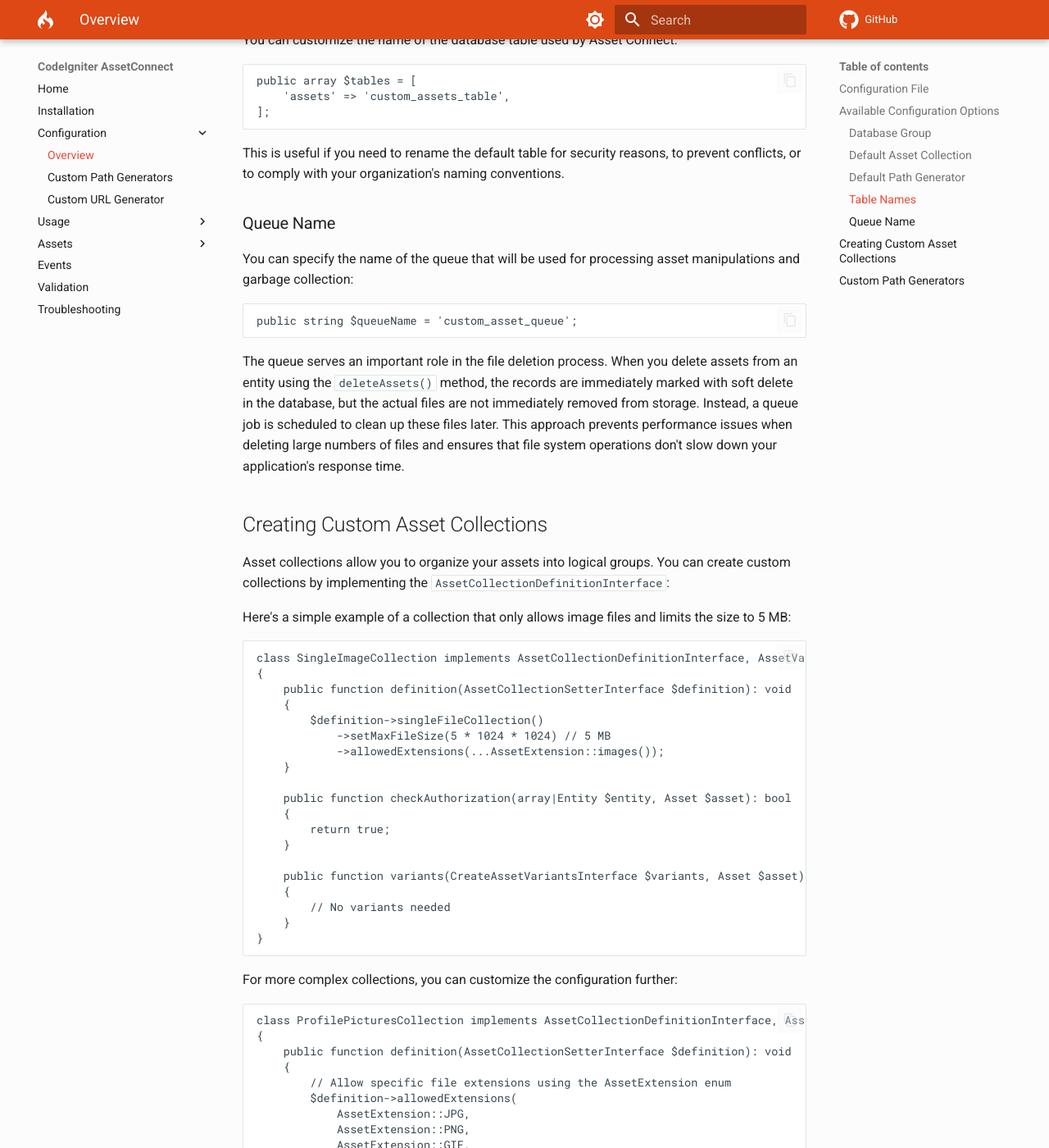
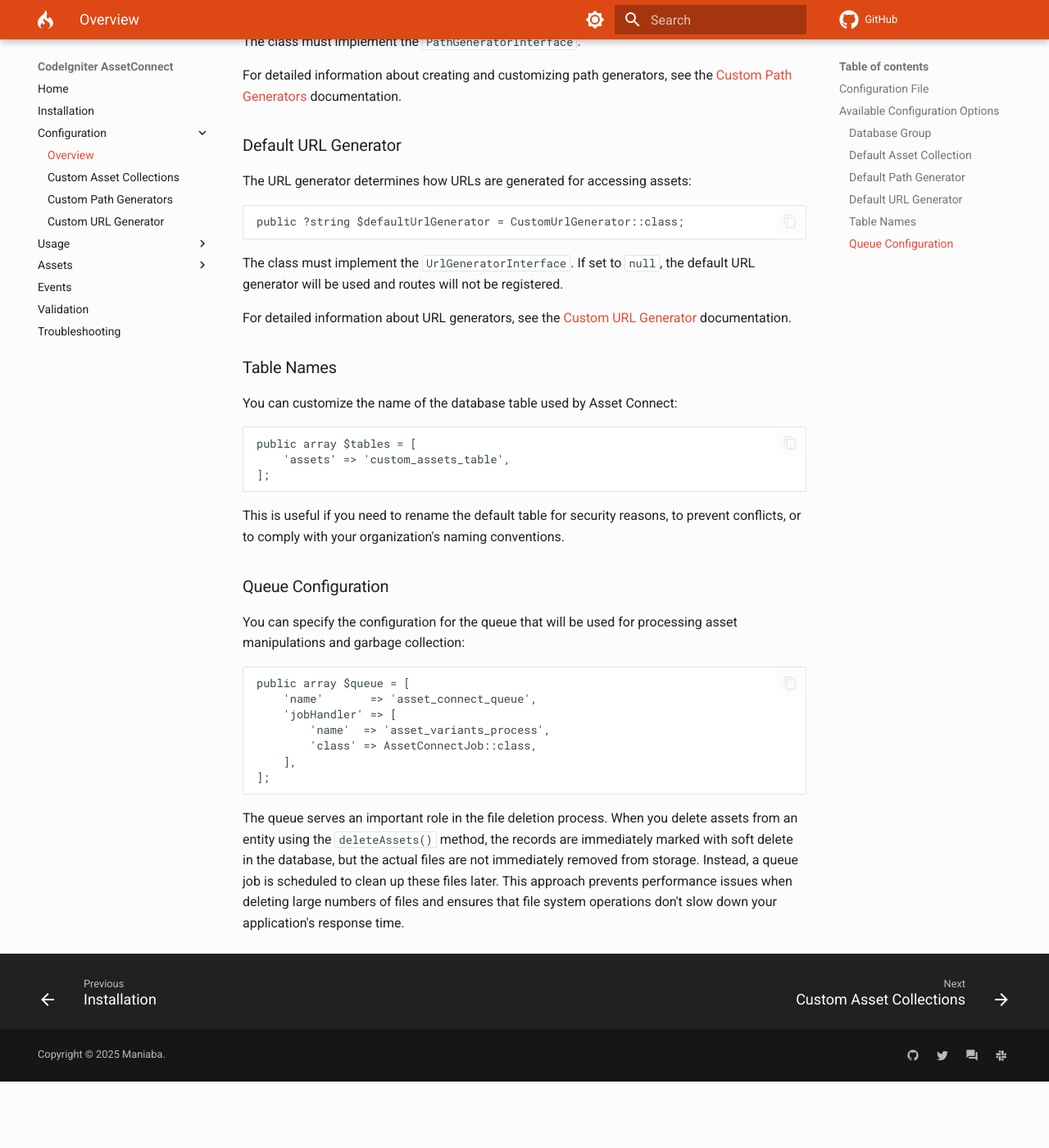
Before and after one commit to maniaba/asset-connect, an MkDocs documentation site: the page built from docs/configuration.md, in a window 1280 px wide and 1400 px high, scrolled down 1250 px. Shown: the whole window at 82% size. Built offline with MkDocs 1.6.1 and Material for MkDocs 9.7.7, drawn with Linux system fonts in a browser that asks for light colours; comment, search, counter and statistics services are not loaded; a style sheet for code colours, icons or effects is not loaded; after the commit the page ends 2569 px from its top, so only the background shows below that; part of the change alters nothing that is shown; some of the changed text lies outside the part shown.

Commit message:
Add custom asset collections documentation and update references

````diff
--- a/docs/basic-usage.md
+++ b/docs/basic-usage.md
@@ -344,6 +344,6 @@ $mimeType = AssetMimeType::fromAssetExtension(AssetExtension::JPG); // 'image/jp
 
 For more advanced usage scenarios, check out the following topics:
 
-- [Custom Asset Collections](configuration.md#creating-custom-asset-collections)
+- [Custom Asset Collections](custom-asset-collections.md)
 - [Custom Path Generators](custom-path-generators.md)
 - [Troubleshooting](troubleshooting.md)
--- a/docs/configuration.md
+++ b/docs/configuration.md
@@ -7,7 +7,9 @@ CodeIgniter Asset Connect provides several configuration options to customize it
 The configuration for Asset Connect is managed through the `Config\Asset.php` file. If this file doesn't exist in your application's config directory, you can create it:
 
 ```php
-class Asset extends BaseConfig
+use Maniaba\AssetConnect\Config\Asset as BaseAssetConfig;
+
+class Asset extends BaseAssetConfig
 {
     // Your custom configuration here
 }
@@ -35,6 +37,8 @@ public string $defaultCollection = CustomAssetCollection::class;
 
 The class must implement the `AssetCollectionDefinitionInterface`.
 
+For detailed information about creating and customizing asset collections, see the [Custom Asset Collections](custom-asset-collections.md) documentation.
+
 ### Default Path Generator
 
 The path generator determines how file paths are generated for stored assets:
@@ -44,6 +48,20 @@ public string $defaultPathGenerator = CustomPathGenerator::class;
 ```
 
 The class must implement the `PathGeneratorInterface`.
+
+For detailed information about creating and customizing path generators, see the [Custom Path Generators](custom-path-generators.md) documentation.
+
+### Default URL Generator
+
+The URL generator determines how URLs are generated for accessing assets:
+
+```php
+public ?string $defaultUrlGenerator = CustomUrlGenerator::class;
+```
+
+The class must implement the `UrlGeneratorInterface`. If set to `null`, the default URL generator will be used and routes will not be registered.
+
+For detailed information about URL generators, see the [Custom URL Generator](custom-url-generator.md) documentation.
 
 ### Table Names
 
@@ -57,105 +75,18 @@ public array $tables = [
 
 This is useful if you need to rename the default table for security reasons, to prevent conflicts, or to comply with your organization's naming conventions.
 
-### Queue Name
+### Queue Configuration
 
-You can specify the name of the queue that will be used for processing asset manipulations and garbage collection:
+You can specify the configuration for the queue that will be used for processing asset manipulations and garbage collection:
 
 ```php
-public string $queueName = 'custom_asset_queue';
+public array $queue = [
+    'name'       => 'asset_connect_queue',
+    'jobHandler' => [
+        'name'  => 'asset_variants_process',
+        'class' => AssetConnectJob::class,
+    ],
+];
 ```
 
 The queue serves an important role in the file deletion process. When you delete assets from an entity using the `deleteAssets()` method, the records are immediately marked with soft delete in the database, but the actual files are not immediately removed from storage. Instead, a queue job is scheduled to clean up these files later. This approach prevents performance issues when deleting large numbers of files and ensures that file system operations don't slow down your application's response time.
-
-## Creating Custom Asset Collections
-
-Asset collections allow you to organize your assets into logical groups. You can create custom collections by implementing the `AssetCollectionDefinitionInterface`:
-
-Here's a simple example of a collection that only allows image files and limits the size to 5 MB:
-
-```php
-class SingleImageCollection implements AssetCollectionDefinitionInterface, AssetVariantsInterface
-{
-    public function definition(AssetCollectionSetterInterface $definition): void
-    {
-        $definition->singleFileCollection()
-            ->setMaxFileSize(5 * 1024 * 1024) // 5 MB
-            ->allowedExtensions(...AssetExtension::images());
-    }
-
-    public function checkAuthorization(array|Entity $entity, Asset $asset): bool
-    {
-        return true;
-    }
-
-    public function variants(CreateAssetVariantsInterface $variants, Asset $asset): void
-    {
-        // No variants needed
-    }
-}
-```
-
-For more complex collections, you can customize the configuration further:
-
-```php
-class ProfilePicturesCollection implements AssetCollectionDefinitionInterface, AssetVariantsInterface
-{
-    public function definition(AssetCollectionSetterInterface $definition): void
-    {
-        // Allow specific file extensions using the AssetExtension enum
-        $definition->allowedExtensions(
-            AssetExtension::JPG,
-            AssetExtension::PNG,
-            AssetExtension::GIF,
-            // You can also use string values
-            'webp'
-        )
-        // Alternatively, you can use the spread operator with AssetExtension::images()
-        // to allow all image extensions at once
-        // ->allowedExtensions(...AssetExtension::images())
-        // Allow specific MIME types using the AssetMimeType enum
-        ->allowedMimeTypes(
-            AssetMimeType::IMAGE_JPEG,
-            AssetMimeType::IMAGE_PNG,
-            AssetMimeType::IMAGE_GIF,
-            // You can also use string values
-            'image/webp'
-        )
-        // Set maximum file size (in bytes)
-        ->setMaxFileSize(5 * 1024 * 1024) // 5MB
-
-        // Make this a single-file collection (only one file allowed)
-        // This is equivalent to calling onlyKeepLatest(1)
-        ->singleFileCollection()
-
-        // OR set a maximum number of files to keep (deletes oldest when exceeded)
-        // ->onlyKeepLatest(10) // Keep only the 10 most recent files
-
-        // Set a custom path generator for this collection
-        ->setPathGenerator(new CustomPathGenerator());
-    }
-
-    public function checkAuthorization(array|Entity $entity, Asset $asset): bool
-    {
-        // Check if the user is authorized to access this asset
-        return true;
-    }
-
-    public function variants(CreateAssetVariantsInterface $variants, Asset $asset): void
-    {
-        // Define file variants (e.g., thumbnails)
-    }
-}
-```
-
-## Custom Path Generators
-
-The path generator determines how file paths are generated for stored assets. You can configure a custom path generator in your configuration:
-
-```php
-public string $defaultPathGenerator = CustomPathGenerator::class;
-```
-
-The class must implement the `PathGeneratorInterface`.
-
-For detailed information about creating and customizing path generators, see the [Custom Path Generators](custom-path-generators.md) documentation.
--- /dev/null
+++ b/docs/custom-asset-collections.md
@@ -0,0 +1,210 @@
+# Custom Asset Collections
+
+Asset collections allow you to organize your assets into logical groups. You can create custom collections by implementing the `AssetCollectionDefinitionInterface`:
+
+Here's a simple example of a collection that only allows image files and limits the size to 5 MB:
+
+```php
+class SingleImageCollection implements AssetCollectionDefinitionInterface, AssetVariantsInterface
+{
+    public function definition(AssetCollectionSetterInterface $definition): void
+    {
+        $definition->singleFileCollection()
+            ->setMaxFileSize(5 * 1024 * 1024) // 5 MB
+            ->allowedExtensions(...AssetExtension::images());
+    }
+
+    public function checkAuthorization(array|Entity $entity, Asset $asset): bool
+    {
+        return true;
+    }
+
+    public function variants(CreateAssetVariantsInterface $variants, Asset $asset): void
+    {
+        // No variants needed
+    }
+}
+```
+
+For more complex collections, you can customize the configuration further:
+
+```php
+class ProfilePicturesCollection implements AssetCollectionDefinitionInterface, AssetVariantsInterface
+{
+    public function definition(AssetCollectionSetterInterface $definition): void
+    {
+        // Allow specific file extensions using the AssetExtension enum
+        $definition->allowedExtensions(
+            AssetExtension::JPG,
+            AssetExtension::PNG,
+            AssetExtension::GIF,
+            // You can also use string values
+            'webp'
+        )
+        // Alternatively, you can use the spread operator with AssetExtension::images()
+        // to allow all image extensions at once
+        // ->allowedExtensions(...AssetExtension::images())
+        // Allow specific MIME types using the AssetMimeType enum
+        ->allowedMimeTypes(
+            AssetMimeType::IMAGE_JPEG,
+            AssetMimeType::IMAGE_PNG,
+            AssetMimeType::IMAGE_GIF,
+            // You can also use string values
+            'image/webp'
+        )
+        // Set maximum file size (in bytes)
+        ->setMaxFileSize(5 * 1024 * 1024) // 5MB
+
+        // Make this a single-file collection (only one file allowed)
+        // This is equivalent to calling onlyKeepLatest(1)
+        ->singleFileCollection()
+
+        // OR set a maximum number of files to keep (deletes oldest when exceeded)
+        // ->onlyKeepLatest(10) // Keep only the 10 most recent files
+
+        // Set a custom path generator for this collection
+        ->setPathGenerator(new CustomPathGenerator());
+    }
+
+    public function checkAuthorization(array|Entity $entity, Asset $asset): bool
+    {
+        // Check if the user is authorized to access this asset
+        return true;
+    }
+
+    public function variants(CreateAssetVariantsInterface $variants, Asset $asset): void
+    {
+        // Define file variants (e.g., thumbnails)
+    }
+}
+```
+
+## Understanding AssetCollectionDefinitionInterface
+
+The `AssetCollectionDefinitionInterface` requires you to implement the following methods:
+
+### definition
+
+```php
+public function definition(AssetCollectionSetterInterface $definition): void
+```
+
+This method is where you configure the collection's settings, such as allowed file types, maximum file size, and other constraints.
+
+### checkAuthorization
+
+```php
+public function checkAuthorization(array|Entity $entity, Asset $asset): bool
+```
+
+This method determines whether a user is authorized to access an asset. It's called when an asset is requested through the AssetConnectController.
+
+## Understanding AssetVariantsInterface
+
+If your collection needs to support variants (like thumbnails or different sizes of images), you should also implement the `AssetVariantsInterface`:
+
+### variants
+
+```php
+public function variants(CreateAssetVariantsInterface $variants, Asset $asset): void
+```
+
+This method is where you define the variants that should be created for assets in this collection.
+
+## Available Configuration Options
+
+The `AssetCollectionSetterInterface` provides several methods for configuring your collections:
+
+### allowedExtensions
+
+```php
+public function allowedExtensions(string|AssetExtension ...$extensions): self
+```
+
+Specifies which file extensions are allowed in the collection. You can use the `AssetExtension` enum or string values.
+
+### allowedMimeTypes
+
+```php
+public function allowedMimeTypes(string|AssetMimeType ...$mimeTypes): self
+```
+
+Specifies which MIME types are allowed in the collection. You can use the `AssetMimeType` enum or string values.
+
+### setMaxFileSize
+
+```php
+public function setMaxFileSize(int $maxFileSize): self
+```
+
+Sets the maximum file size (in bytes) allowed for assets in the collection.
+
+### singleFileCollection
+
+```php
+public function singleFileCollection(): self
+```
+
+Makes the collection a single-file collection, meaning it can only contain one asset at a time. When a new asset is added, any existing assets are automatically deleted.
+
+### onlyKeepLatest
+
+```php
+public function onlyKeepLatest(int $count): self
+```
+
+Sets the maximum number of assets to keep in the collection. When this limit is exceeded, the oldest assets are automatically deleted.
+
+### setPathGenerator
+
+```php
+public function setPathGenerator(PathGeneratorInterface $pathGenerator): self
+```
+
+Sets a custom path generator for the collection, which determines how file paths are generated for stored assets.
+
+## Best Practices
+
+When creating custom asset collections, consider the following best practices:
+
+### Validate File Types
+
+Always validate file types to ensure that only the expected types of files are stored in your collections. This helps prevent security issues and ensures that your application can properly handle the files.
+
+```php
+$definition->allowedExtensions(...AssetExtension::images())
+    ->allowedMimeTypes(...AssetMimeType::getImageMimeTypes());
+```
+
+### Limit File Sizes
+
+Set appropriate file size limits to prevent users from uploading excessively large files that could cause performance issues or storage problems.
+
+```php
+$definition->setMaxFileSize(10 * 1024 * 1024); // 10MB
+```
+
+### Use Single-File Collections When Appropriate
+
+If your entity should only have one file of a certain type (like a profile picture), use a single-file collection to automatically handle the replacement of old files.
+
+```php
+$definition->singleFileCollection();
+```
+
+### Implement Proper Authorization
+
+Always implement proper authorization checks in the `checkAuthorization` method to ensure that only authorized users can access assets.
+
+```php
+public function checkAuthorization(array|Entity $entity, Asset $asset): bool
+{
+    // Check if the user is authorized to access this asset
+    $user = service('auth')->user();
+    return $user->id === $entity->user_id || $user->isAdmin();
+}
+```
+
+## Conclusion
+
+Custom asset collections provide a powerful way to organize and manage files in your application. By implementing the `AssetCollectionDefinitionInterface` and configuring your collections appropriately, you can ensure that your application handles files in a secure, efficient, and organized manner.
--- a/mkdocs.yml
+++ b/mkdocs.yml
@@ -75,6 +75,7 @@ nav:
   - Installation: installation.md
   - Configuration:
       - Overview: configuration.md
+      - Custom Asset Collections: custom-asset-collections.md
       - Custom Path Generators: custom-path-generators.md
       - Custom URL Generator: custom-url-generator.md
   - Usage:
````
